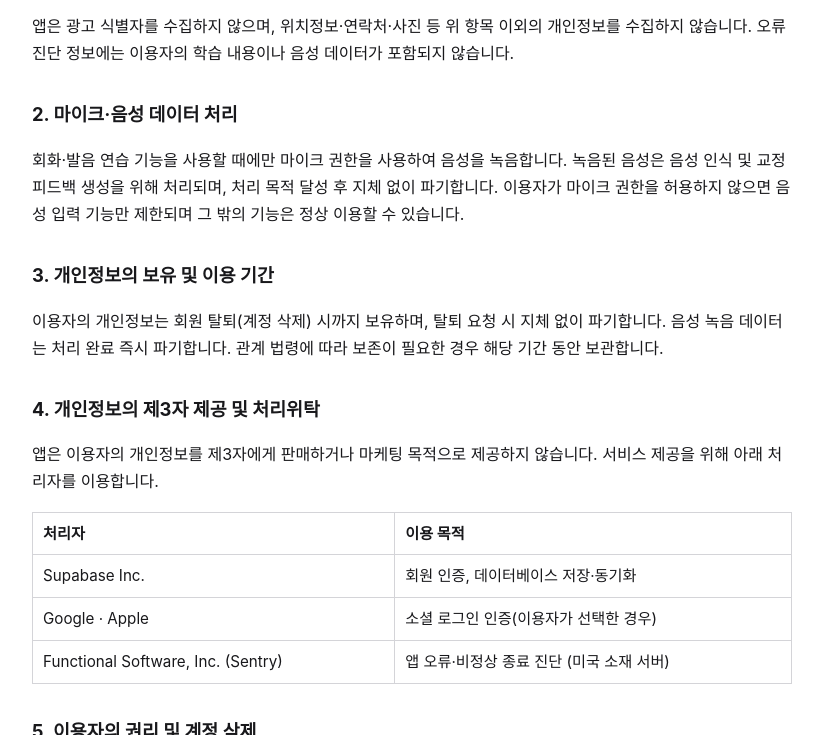
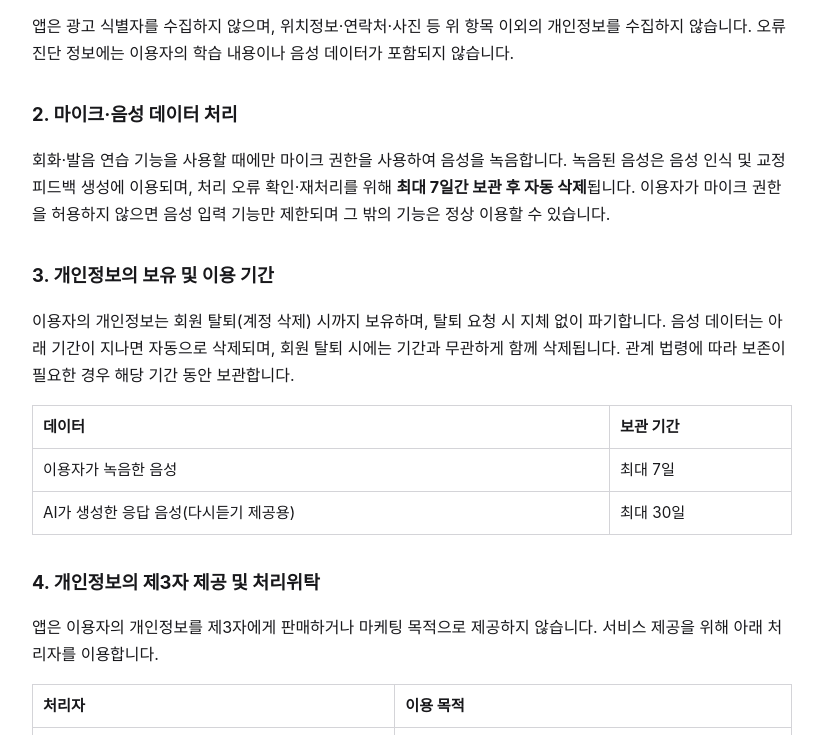
Before and after one commit to baramgay/talksy, a plain HTML site: page privacy/index.html in a window 1280 px wide. Shown: the part 610-1345 px from the top of the page, without its empty margins (228-1051 px from the left). Drawn offline with Linux system fonts and the light colour scheme.

Commit message:
개인정보처리방침: 음성 데이터 보관 기간을 실제 동작에 맞게 정정
기존 문구 "음성 녹음 데이터는 처리 완료 즉시 파기"는 사실과 달랐다.
실제로는 cleanup-audio 스케줄러(매일 실행)가 아래와 같이 삭제한다.
- 이용자 녹음(audio-requests): 7일 초과분 삭제
- 응답 음성(audio-responses): 30일 초과분 삭제
회원 탈퇴 시에는 delete-account가 기간과 무관하게 즉시 삭제(코드 확인).

Play 데이터 안전 양식은 처리방침과 일치해야 하므로, 제출 전에 실제 보관
기간을 명시하도록 바로잡는다.

```diff
--- a/privacy/index.html
+++ b/privacy/index.html
@@ -38,10 +38,17 @@
 <p>앱은 광고 식별자를 수집하지 않으며, 위치정보·연락처·사진 등 위 항목 이외의 개인정보를 수집하지 않습니다. 오류 진단 정보에는 이용자의 학습 내용이나 음성 데이터가 포함되지 않습니다.</p>
 
 <h2>2. 마이크·음성 데이터 처리</h2>
-<p>회화·발음 연습 기능을 사용할 때에만 마이크 권한을 사용하여 음성을 녹음합니다. 녹음된 음성은 음성 인식 및 교정 피드백 생성을 위해 처리되며, 처리 목적 달성 후 지체 없이 파기합니다. 이용자가 마이크 권한을 허용하지 않으면 음성 입력 기능만 제한되며 그 밖의 기능은 정상 이용할 수 있습니다.</p>
+<p>회화·발음 연습 기능을 사용할 때에만 마이크 권한을 사용하여 음성을 녹음합니다. 녹음된 음성은 음성 인식 및 교정 피드백 생성에 이용되며, 처리 오류 확인·재처리를 위해 <strong>최대 7일간 보관 후 자동 삭제</strong>됩니다. 이용자가 마이크 권한을 허용하지 않으면 음성 입력 기능만 제한되며 그 밖의 기능은 정상 이용할 수 있습니다.</p>
 
 <h2>3. 개인정보의 보유 및 이용 기간</h2>
-<p>이용자의 개인정보는 회원 탈퇴(계정 삭제) 시까지 보유하며, 탈퇴 요청 시 지체 없이 파기합니다. 음성 녹음 데이터는 처리 완료 즉시 파기합니다. 관계 법령에 따라 보존이 필요한 경우 해당 기간 동안 보관합니다.</p>
+<p>이용자의 개인정보는 회원 탈퇴(계정 삭제) 시까지 보유하며, 탈퇴 요청 시 지체 없이 파기합니다. 음성 데이터는 아래 기간이 지나면 자동으로 삭제되며, 회원 탈퇴 시에는 기간과 무관하게 함께 삭제됩니다. 관계 법령에 따라 보존이 필요한 경우 해당 기간 동안 보관합니다.</p>
+<table>
+  <thead><tr><th>데이터</th><th>보관 기간</th></tr></thead>
+  <tbody>
+    <tr><td>이용자가 녹음한 음성</td><td>최대 7일</td></tr>
+    <tr><td>AI가 생성한 응답 음성(다시듣기 제공용)</td><td>최대 30일</td></tr>
+  </tbody>
+</table>
 
 <h2>4. 개인정보의 제3자 제공 및 처리위탁</h2>
 <p>앱은 이용자의 개인정보를 제3자에게 판매하거나 마케팅 목적으로 제공하지 않습니다. 서비스 제공을 위해 아래 처리자를 이용합니다.</p>
```
